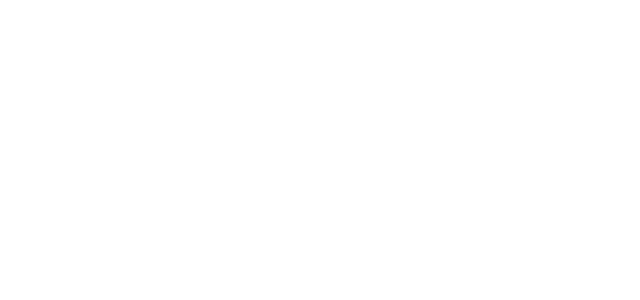
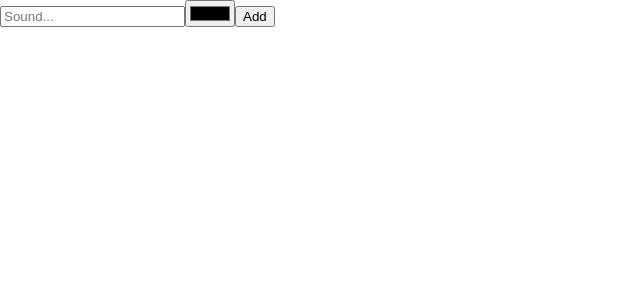
Before and after one commit to kiryl-ramanouski/react-hooks-learn-linkedin, a React (Create React App) app in the folder react-hooks-app/: page / in a window 1280 px wide. Shown: the top 300 px of the page, without its empty margins (0-640 px from the left). Built offline with nearby package versions, Linux system fonts and the light colour scheme.

Commit message:
feat: use useRef for creating uncontrolled component. Use ref parametr, preventDefault(), ref.current.value.

```diff
--- a/react-hooks-app/src/index.js
+++ b/react-hooks-app/src/index.js
@@ -1,11 +1,29 @@
-import React, { useReducer } from 'react';
+import React, { useRef } from 'react';
 import ReactDOM from 'react-dom/client';
 
 // Styles
 import './index.css';
 
 const App = () => {
-  return <></>;
+  const sound = useRef();
+  const color = useRef();
+
+  const submit = (e) => {
+    e.preventDefault();
+    const soundVal = sound.current.value;
+    const colorVal = color.current.value;
+    alert(`${soundVal} sounds like ${colorVal}`);
+    sound.current.value = '';
+    color.current.value = '';
+  };
+
+  return (
+    <form onSubmit={submit}>
+      <input type='text' ref={sound} placeholder='Sound...' />
+      <input type='color' ref={color} />
+      <button>Add</button>
+    </form>
+  );
 };
 
 const root = ReactDOM.createRoot(document.getElementById('root'));
```
